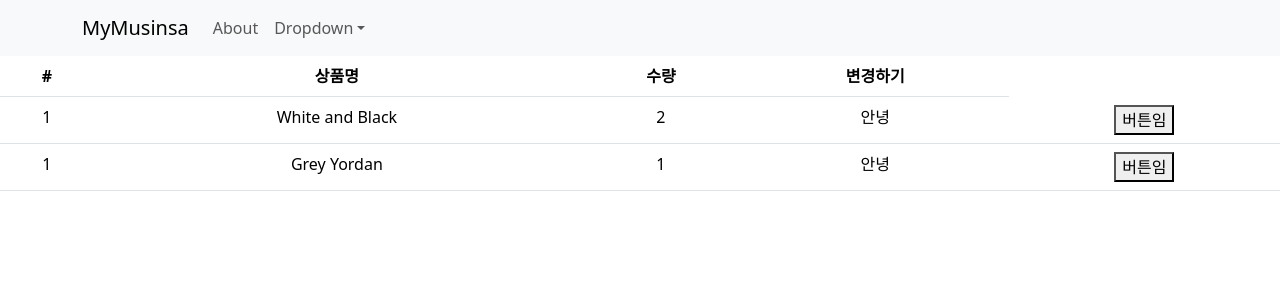
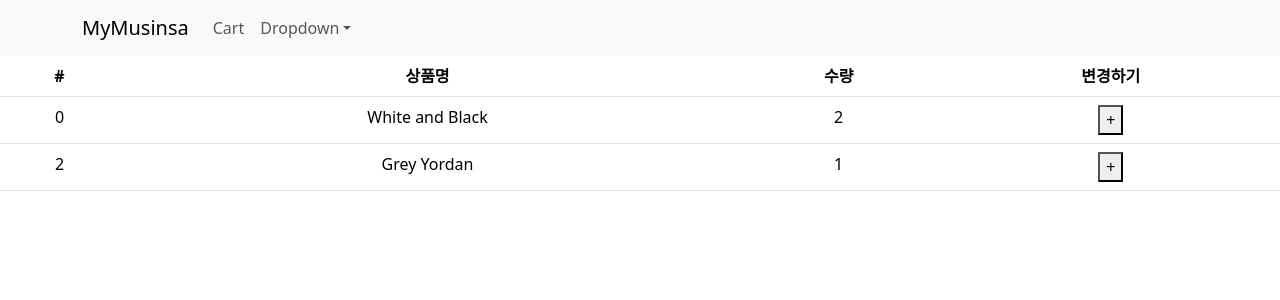
Before and after one commit to wnstndks/React, a React (Create React App) app in the folder pr2/myshop/: page /cart in a window 1280 px wide. Shown: the top 300 px of the page. Built offline with nearby package versions, Linux system fonts and the light colour scheme.

Commit message:
장바구니 기능

```diff
--- a/pr2/myshop/src/App.js
+++ b/pr2/myshop/src/App.js
@@ -53,7 +53,7 @@ function App() {
           <Navbar.Toggle aria-controls="basic-navbar-nav" />
           <Navbar.Collapse id="basic-navbar-nav">
             <Nav className="me-auto">
-              <Nav.Link href="/about">About</Nav.Link>
+              <Nav.Link href="/cart">Cart</Nav.Link>
               <NavDropdown title="Dropdown" id="basic-nav-dropdown">
                 <NavDropdown.Item href="/event/one">Event1</NavDropdown.Item>
                 <NavDropdown.Item href="/event/two">Event2</NavDropdown.Item>
@@ -81,17 +81,16 @@ function App() {
               <div className={`container ${styles.container2}`}>
                 <div className="row">
                   {shoes.map((a, i) => {
-                    return <Modal shoes={shoes} title={i}></Modal>;
+                    return <Modal key={i} shoes={shoes} title={i}></Modal>;
                   })}
                 </div>
               </div>
               <button
                 className={`${styles.btn} ${styles["btn-jelly"]} ${styles["btn-fill"]} ${styles["btn-open"]} ${styles["btn-open-line"]}`}
                 onClick={() => {
-                  let copy = [...shoes];
+                  let copy = [... shoes];
                   copy.sort((a, b) => a.title.localeCompare(b.title));
                   console.log(copy);
-
                   setShoes(copy);
                 }}
               >
@@ -107,8 +106,7 @@ function App() {
                     axios
                       .get("https://codingapple1.github.io/shop/data2.json")
                       .then((결과) => {
-                        console.log(결과.data);
-                        let copy = [...data, ...결과.data];
+                        let copy = [...shoes, ...결과.data];
                         setShoes(copy);
                       })
                       .catch(() => {
@@ -117,12 +115,10 @@ function App() {
                   } else if (count == 2) {
                     axios
                       .get("https://codingapple1.github.io/shop/data3.json")
-                      .then((결과) => {
-                        console.log(결과.data);
-                        console.log(shoes);
-                        let copy = [...shoes, ...결과.data];
+                      .then((결과2) => {
+                        setButton(true);
+                        let copy = [...shoes, ...결과2.data];
                         setShoes(copy);
-                        setButton(true);
                       })
                       .catch((e) => {
                         console.log("실패함");
--- a/pr2/myshop/src/routes/Cart.js
+++ b/pr2/myshop/src/routes/Cart.js
@@ -1,13 +1,13 @@
 import { Table } from "react-bootstrap";
 import { useDispatch, useSelector } from "react-redux";
-import { changeName } from "./Store.js";
+import { changeName,addCount } from "./Store.js";
 
 function Cart() {
   let a = useSelector((state) => {
     return state;
   });
   let state = useSelector((state) => state);
-  let dispatch = useDispatch()
+  let dispatch = useDispatch();
   // store.js로 요청보내주는 함수
   return (
     <Table>
@@ -22,17 +22,16 @@ function Cart() {
       <tbody>
         {state.cart.map((a, i) => (
           <tr key={i}>
-            <td>1</td>
+            <td>{state.cart[i].id}</td>
             <td>{state.cart[i].name}</td>
             <td>{state.cart[i].count}</td>
-            <td>안녕</td>
             <td>
               <button
                 onClick={() => {
-                  dispatch(changeName());
+                  dispatch(addCount(state.cart[i].id))
                 }}
               >
-                버튼임
+                +
               </button>
             </td>
           </tr>
--- a/pr2/myshop/src/routes/Detail.js
+++ b/pr2/myshop/src/routes/Detail.js
@@ -3,11 +3,15 @@ import { NavDropdown, Navbar, Container, Nav } from "react-bootstrap";
 import styled from "styled-components";
 import styles from "./Detail.module.css";
 import { useState, useEffect } from "react";
+import {addItem} from "./Store.js";
+import { useDispatch } from "react-redux";
 
 function Detail(props) {
   let [alert, setAlert] = useState(true);
   let [탭, 탭변경] = useState(0);
   let [fade, setFade] = useState("");
+
+  let dispatch=useDispatch();
 
   useEffect(() => {
     setFade("end");
@@ -31,7 +35,7 @@ function Detail(props) {
         <div className="alert alert-warning">2초 이내 구매시 할인</div>
       ) : null}
       <div className="row">
-        <div className="col-md-6">
+        <div className="col-md-6" style={{ marginTop: "-70px" }}>
           <img
             src={`https://codingapple1.github.io/shop/shoes${
               찾은상품.id + 1
@@ -40,15 +44,19 @@ function Detail(props) {
             className={`${styles.shoesimage}`}
           />
         </div>
-        <div className={`col-md-6 ${styles.mybox}`}>
+        <div className="col-md-6">
           <h4 className="pt-5">{찾은상품.title}</h4>
           <p>{찾은상품.content}</p>
-          <p>{찾은상품.description}</p>
-          <p>{찾은상품.price} $</p>
+          <p>{찾은상품.price}원</p>
+          <button
+            className="btn btn-danger"
+            onClick={() => {
+              dispatch(addItem({ id: 1, name: "Red Knit", count: 1 }));
+            }}
+          >
+            주문하기
+          </button>
         </div>
-        <button className={`btn btn-danger ${styles.orderbutton}`}>
-          Order
-        </button>
       </div>
       <div style={{ height: "100px" }} />
 
--- a/pr2/myshop/src/routes/Detail.module.css
+++ b/pr2/myshop/src/routes/Detail.module.css
@@ -1,6 +1,6 @@
 .mybox{
   padding:30px;
-  margin-top: 30px;
+  margin-top: 70px;
 }
 .orderbutton{
   background-color: black;
--- a/pr2/myshop/src/routes/Store.js
+++ b/pr2/myshop/src/routes/Store.js
@@ -17,15 +17,22 @@ let stock= createSlice({
     initialState:[10,11,12]
 })
 
-let cart= createSlice({
-    name: 'cart',
-    initialState:[
-        {id : 0, name : 'White and Black', count : 2},
+let cart = createSlice({
+  name : 'cart',
+  initialState : [
+    {id : 0, name : 'White and Black', count : 2},
     {id : 2, name : 'Grey Yordan', count : 1}
-    ]
+  ],
+  reducers : {
+    addCount(state, action){
+      state[action.payload].count++
+    },
+    addItem(state, action){
+      state.push(action.payload)
+    }
+  }
 })
-
-
+export let {addCount,addItem} = cart.actions
 
 export default configureStore({
   reducer: {
```
